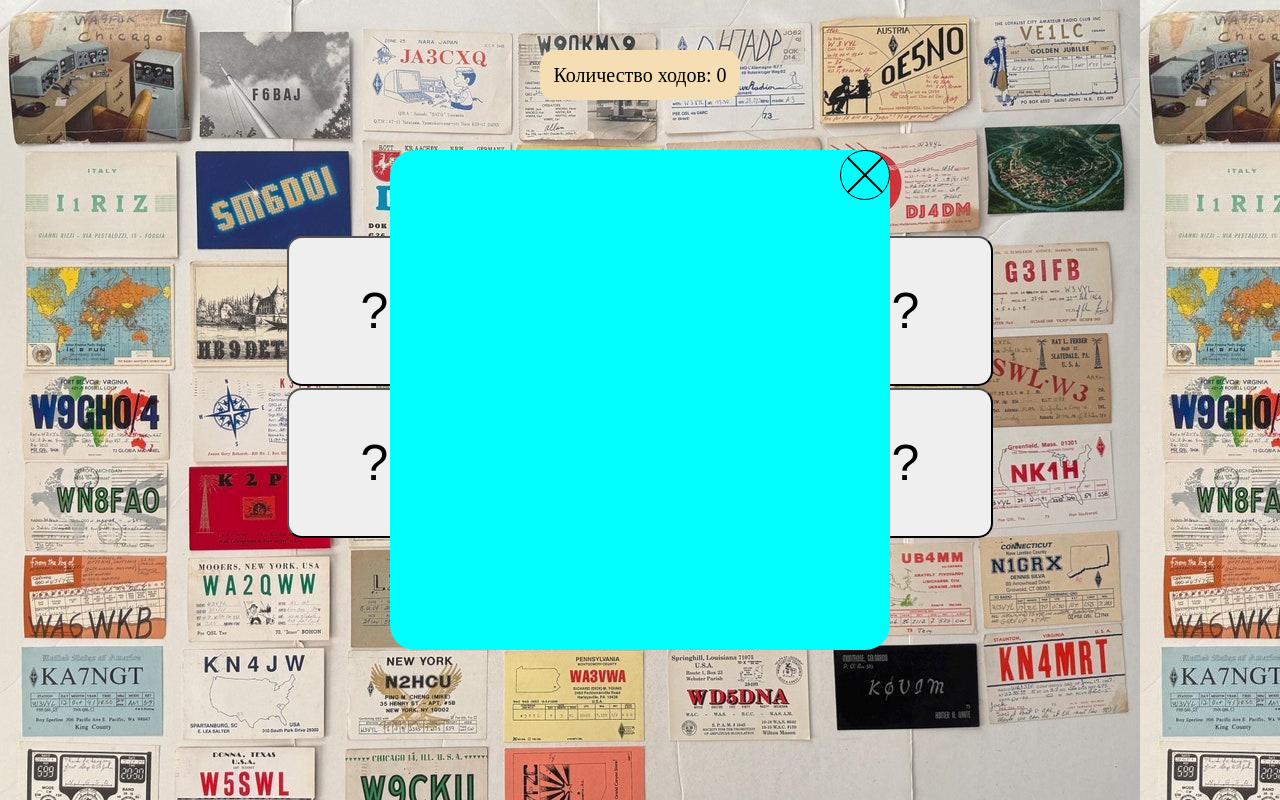
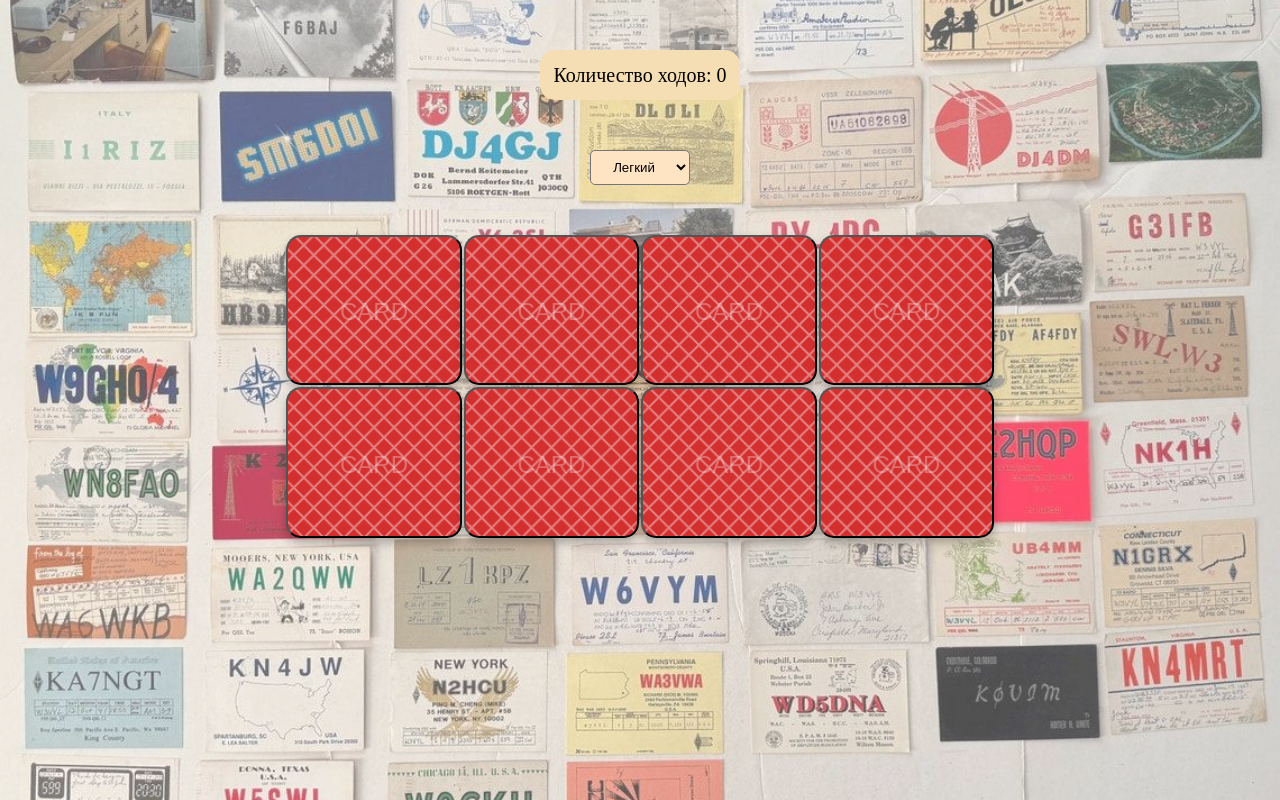
Before and after one commit to Dmitry862/Memory-game, a plain HTML site: page index.html in a window 1280 px wide. Drawn offline with Linux system fonts and the light colour scheme.

Commit message:
feat: add card-back file and some styles to card place

```diff
--- a/script.js
+++ b/script.js
@@ -51,14 +51,14 @@ const movesElement = createElement(
 
 levelSelect.addEventListener('change', (e) => {
   pairsCount = Number(e.target.value);
-  cards.classList.remove('easy', 'medium', 'hard');
-  if (pairsCount === 4) {
-    cards.classList.add('easy');
-  } else if (pairsCount === 8) {
-    cards.classList.add('medium');
-  } else if (pairsCount === 12) {
-    cards.classList.add('hard');
+  if (pairsCount === 12) {
+    cards.style.gridTemplateColumns = 'repeat(6,1fr)';
+    cards.style.maxWidth = '1062px';
+  } else {
+    cards.style.gridTemplateColumns = 'repeat(4,1fr)';
+    cards.style.maxWidth = '708px';
   }
+
   resetGame();
 });
 
@@ -154,7 +154,7 @@ function openCard(card) {
 
 //функция закрытия карточек
 function closeCard(card) {
-  card.textContent = '?';
+  card.textContent = '';
   card.classList.remove('opened');
 }
 
--- a/style.css
+++ b/style.css
@@ -5,13 +5,27 @@
   margin: 0 auto;
 }
 body {
+  min-height: 100vh;
   background-image: url(./images/QSL.jpeg);
+  background-size: cover;
+  background-position: center;
+  background-repeat: no-repeat;
+}
+body::before {
+  content: '';
+  position: fixed;
+  inset: 0;
+  background-color: white;
+  opacity: 30%;
+  z-index: 0;
 }
 .wrapper {
   max-width: 1440px;
   display: flex;
   flex-direction: column-reverse;
   margin: 0 auto;
+  position: relative;
+  z-index: 1;
 }
 .level {
   width: 100px;
@@ -23,30 +37,30 @@ body {
 }
 .cardPlace {
   margin-top: 50px;
-  width: 708px;
-}
-.easy {
-  width: 708px;
-}
-.medium {
-  width: 715px;
-}
-.hard {
-  width: 1062px;
+  max-width: 708px;
+  width: 100%;
+  display: grid;
+  max-width: 708px;
+  grid-template-columns: repeat(4, 1fr);
+  gap: 2px;
 }
 
 .BTN {
   border-radius: 15px;
-  width: 175px;
-  height: 150px;
+  width: 100%;
+  height: 100%;
   cursor: pointer;
-  transition: transform 0.3s ease;
+  transition: transform 0.6s ease;
   font-size: 50px;
-  margin: 1px;
+  background-image: url(./images/card-back.svg);
+  background-position: center;
+  vertical-align: top;
+  aspect-ratio: 7/6;
+  box-shadow: 0 5px 10px rgba(0, 0, 0, 0.25);
 }
 
 .BTN:hover {
-  transform: scale(1.2);
+  transform: scale(1.05);
 }
 .moves_container {
   width: 200px;
@@ -73,12 +87,12 @@ body {
   border-radius: 25px;
   position: absolute;
   background-color: aqua;
-  /* display: none; */
   top: 50%;
   left: 50%;
   transform: translate(-50%, -50%);
   display: flex;
   flex-direction: column;
+  display: none;
 }
 .close_btn {
   width: 50px;
```
Also changed, not shown: images/card-back.svg (added).
